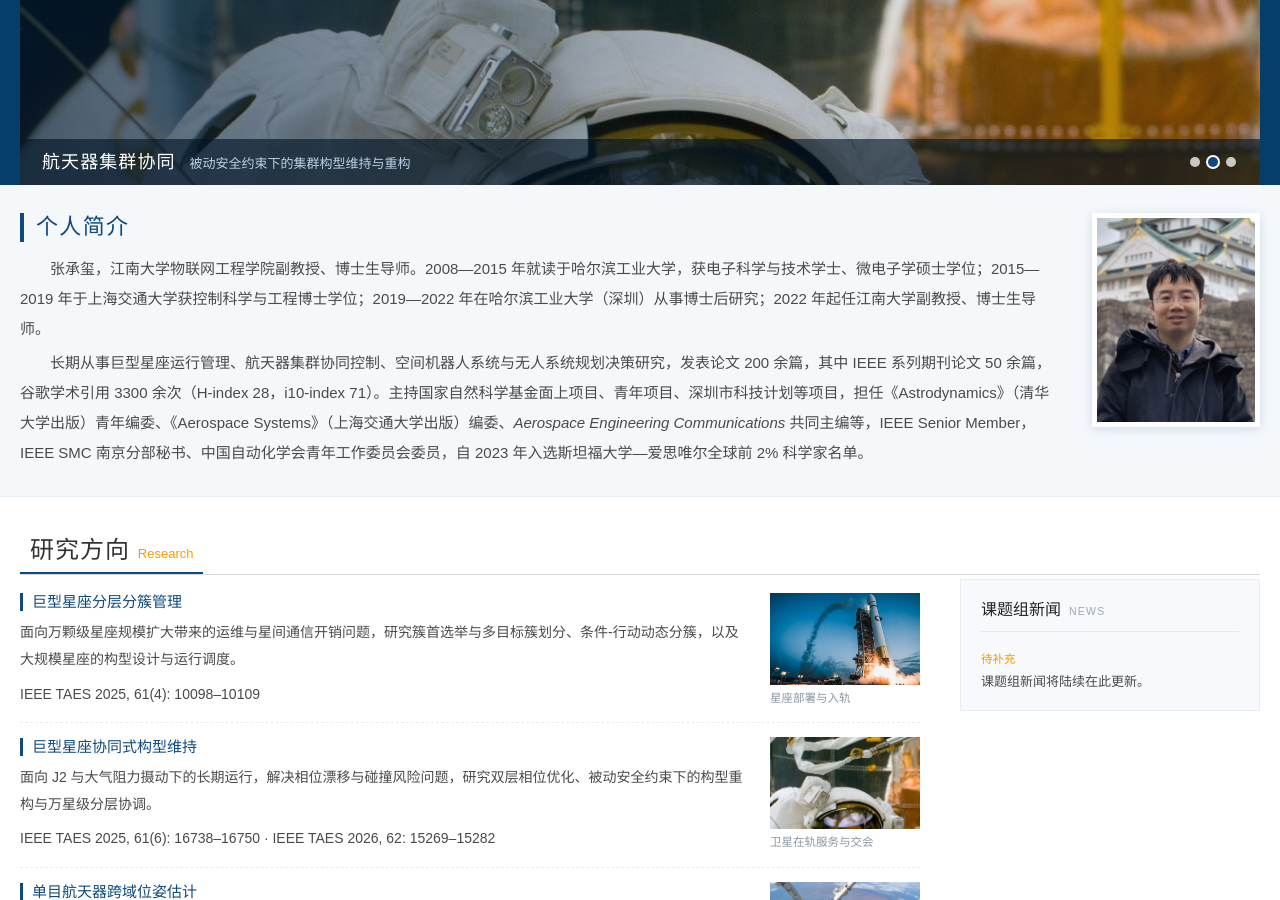
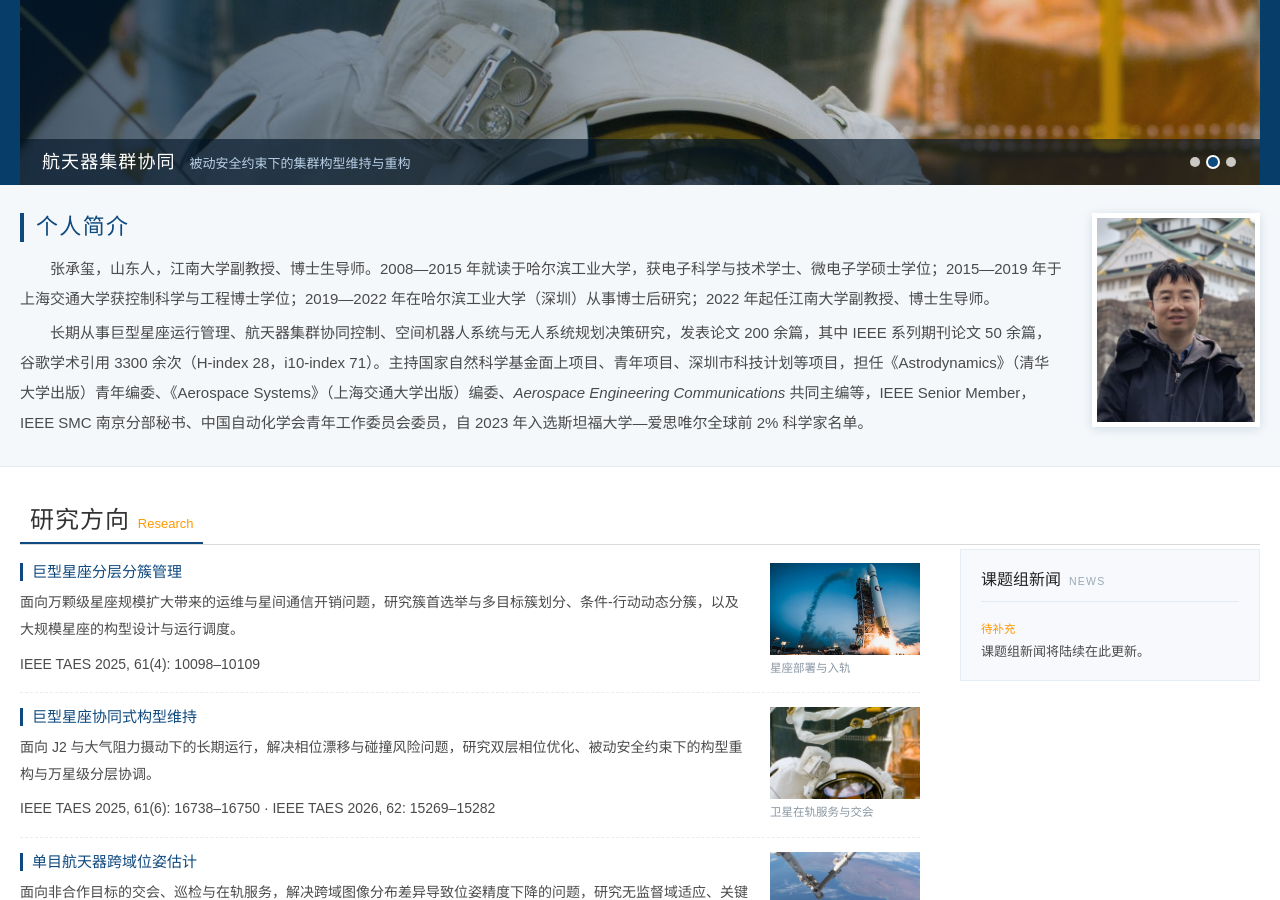
Before and after one commit to dongfangxy/dongfangxy.github.io, a Jekyll site: the page index.html, which Jekyll copies as it is, in a window 1280 px wide and 900 px high, scrolled down 405 px. Built offline with Jekyll 4.4.1, drawn with Linux system fonts in a browser that asks for light colours.

Commit message:
docs(intro): update bio wording

```diff
--- a/index.html
+++ b/index.html
@@ -314,7 +314,7 @@
   <div class="w1200 intro-in">
     <div class="intro-txt">
       <h2>个人简介</h2>
-      <p>张承玺，江南大学物联网工程学院副教授、博士生导师。2008—2015 年就读于哈尔滨工业大学，获电子科学与技术学士、微电子学硕士学位；2015—2019 年于上海交通大学获控制科学与工程博士学位；2019—2022 年在哈尔滨工业大学（深圳）从事博士后研究；2022 年起任江南大学副教授、博士生导师。</p>
+      <p>张承玺，山东人，江南大学副教授、博士生导师。2008—2015 年就读于哈尔滨工业大学，获电子科学与技术学士、微电子学硕士学位；2015—2019 年于上海交通大学获控制科学与工程博士学位；2019—2022 年在哈尔滨工业大学（深圳）从事博士后研究；2022 年起任江南大学副教授、博士生导师。</p>
       <p>长期从事巨型星座运行管理、航天器集群协同控制、空间机器人系统与无人系统规划决策研究，发表论文 200 余篇，其中 IEEE 系列期刊论文 50 余篇，谷歌学术引用 3300 余次（H-index 28，i10-index 71）。主持国家自然科学基金面上项目、青年项目、深圳市科技计划等项目，担任《Astrodynamics》（清华大学出版）青年编委、《Aerospace Systems》（上海交通大学出版）编委、<i>Aerospace Engineering Communications</i> 共同主编等，IEEE Senior Member，IEEE SMC 南京分部秘书、中国自动化学会青年工作委员会委员，自 2023 年入选斯坦福大学—爱思唯尔全球前 2% 科学家名单。</p>
     </div>
     <figure class="intro-photo">
```
